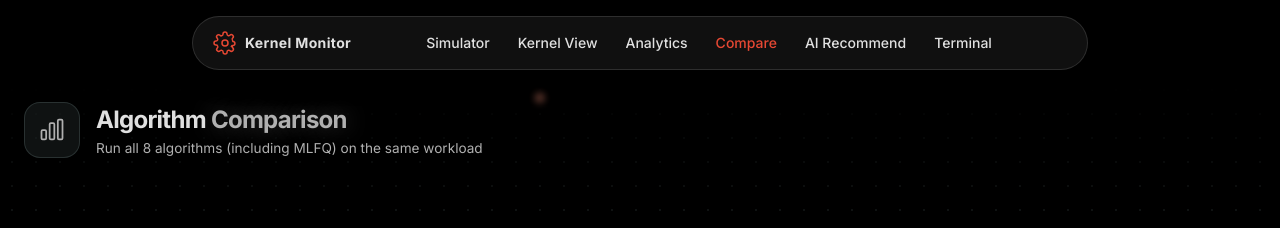
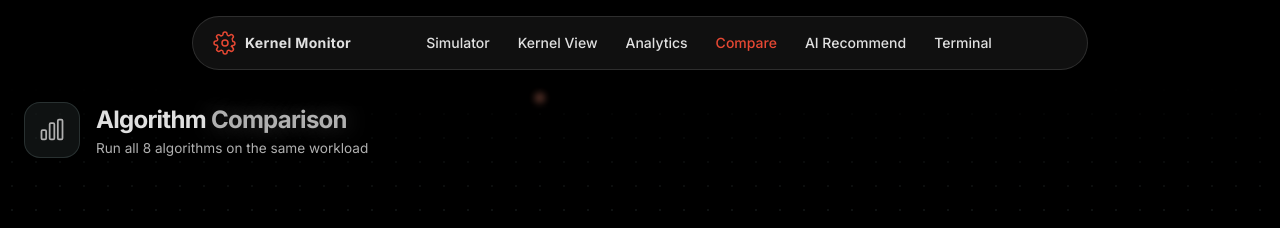
Before and after one commit to sainath2212/CPU_SCHEDULING_VISUALIZER, a React (Vite) app: page /compare in a window 1280 px wide. Shown: the top 228 px of the page. Built offline with nearby package versions, Linux system fonts and the light colour scheme.

Commit message:
Minor change in comparision page

```diff
--- a/src/pages/ComparisonPage.jsx
+++ b/src/pages/ComparisonPage.jsx
@@ -107,7 +107,7 @@ export default function ComparisonPage() {
                     </div>
                     <div>
                         <h1 className="page-hero-title">Algorithm <GlowText color="#B0B0B0">Comparison</GlowText></h1>
-                        <p className="page-hero-subtitle">Run all 8 algorithms (including MLFQ) on the same workload</p>
+                        <p className="page-hero-subtitle">Run all 8 algorithms on the same workload</p>
                     </div>
                 </div>
 
```
